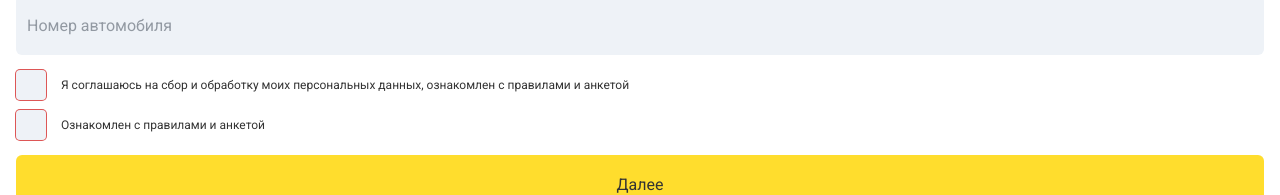
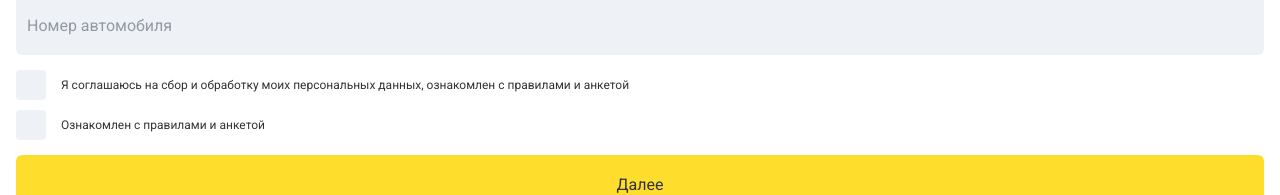
Before and after one commit to AskhatB/niet-mobile, a Next.js app: page / in a window 1280 px wide. Shown: the part 548-743 px from the top of the page. Built offline with nearby package versions, Linux system fonts and the light colour scheme.

Commit message:
fix: checkbox without error

```diff
--- a/components/Checkbox/index.js
+++ b/components/Checkbox/index.js
@@ -5,7 +5,7 @@ import { Wrap } from './style';
 
 const Checkbox = props => {
   return (
-    <Wrap required={props.required}>
+    <Wrap required={props.required} checked={props.checked}>
       <input
         type="checkbox"
         checked={props.checked}
--- a/components/Checkbox/style.js
+++ b/components/Checkbox/style.js
@@ -7,8 +7,8 @@ export const Wrap = styled.label`
   height: 30px;
   min-height: 30px;
   background: ${({ theme }) => theme.colors.gray};
-  ${({ theme, required }) =>
-    required && `box-shadow: 0 0 0 1px ${theme.colors.red}`};
+  ${({ theme, required, checked }) =>
+    (required && !checked) ? `box-shadow: 0 0 0 1px ${theme.colors.red}` : null};
   border-radius: 4px;
   overflow: hidden;
   & > input {
--- a/containers/MainPageForm/index.js
+++ b/containers/MainPageForm/index.js
@@ -21,11 +21,15 @@ const MainPageForm = props => {
   const [iinError, setIinError] = React.useState();
   const [personalData, setPersonalData] = React.useState(false);
   const [rulesAndProfile, setRulesAndProfile] = React.useState(false);
+  const [personalDataError, setPersonalDataError] = React.useState(false);
+  const [rulesAndProfileError, setRulesAndProfileError] = React.useState(false);
   const [privileges, setPrivileges] = React.useState(false);
   const [unknownError, setUnknownError] = React.useState('');
 
   const submitForm = async () => {
     setLoading(true);
+    if (!personalData) setPersonalDataError(true);
+    if (!rulesAndProfile) setRulesAndProfileError(true);
     if (
       carNumberError ||
       phoneError ||
@@ -138,12 +142,14 @@ const MainPageForm = props => {
       <Checkbox
         label="Я соглашаюсь на сбор и обработку моих персональных данных, ознакомлен с правилами и анкетой"
         onChange={changePersonalData}
-        required={!personalData}
+        required={personalDataError}
+        checked={personalData}
       />
       <Checkbox
         label="Ознакомлен с правилами и анкетой"
         onChange={changeRulesAndProfile}
-        required={!rulesAndProfile}
+        required={rulesAndProfileError}
+        checked={rulesAndProfile}
       />
       <Button size="l" width="fluid" onClick={submitForm} loading={loading}>
         Далее
```
